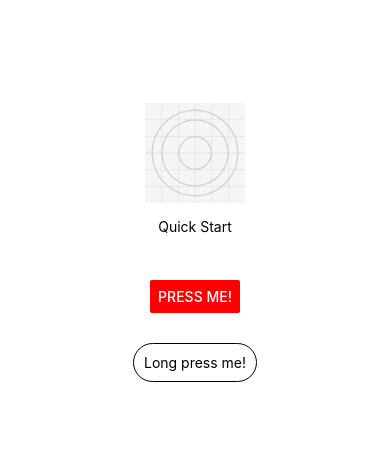
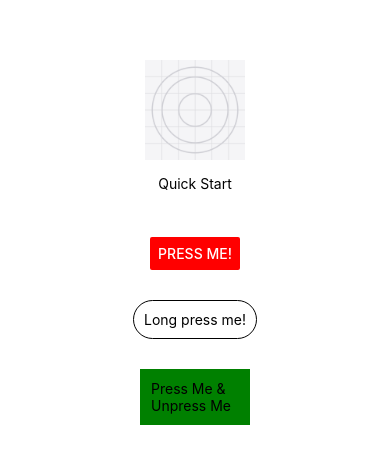
Before and after one commit to juanesquintero/react-native-quickstart, a React Native app: screen / in a window 390 px wide. Shown: the part 180-644 px from the top of the page. Built offline with nearby package versions, Linux system fonts and the light colour scheme.

Commit message:
feat: presable element, best option for button

```diff
--- a/App.tsx
+++ b/App.tsx
@@ -6,6 +6,7 @@ import {
   Image,
   Button,
   TouchableHighlight,
+  Pressable,
 } from "react-native";
 import icon from "./assets/icon.png";
 
@@ -41,6 +42,25 @@ export default function App() {
       >
         <Text>Long press me!</Text>
       </TouchableHighlight>
+
+      <Pressable
+        style={(pressed) => ({
+          padding: 10,
+          marginTop: 30,
+          width: 110,
+          borderWidth: 1.5,
+          borderColor: "green",
+          backgroundColor: pressed ? "green" : "white",
+        })}
+        onPressIn={() => {
+          alert("Hello, I'm a Pressable");
+        }}
+        onPressOut={() => {
+          alert("Bye Pressable");
+        }}
+      >
+        <Text>Press Me & Unpress Me</Text>
+      </Pressable>
     </View>
   );
 }
```
